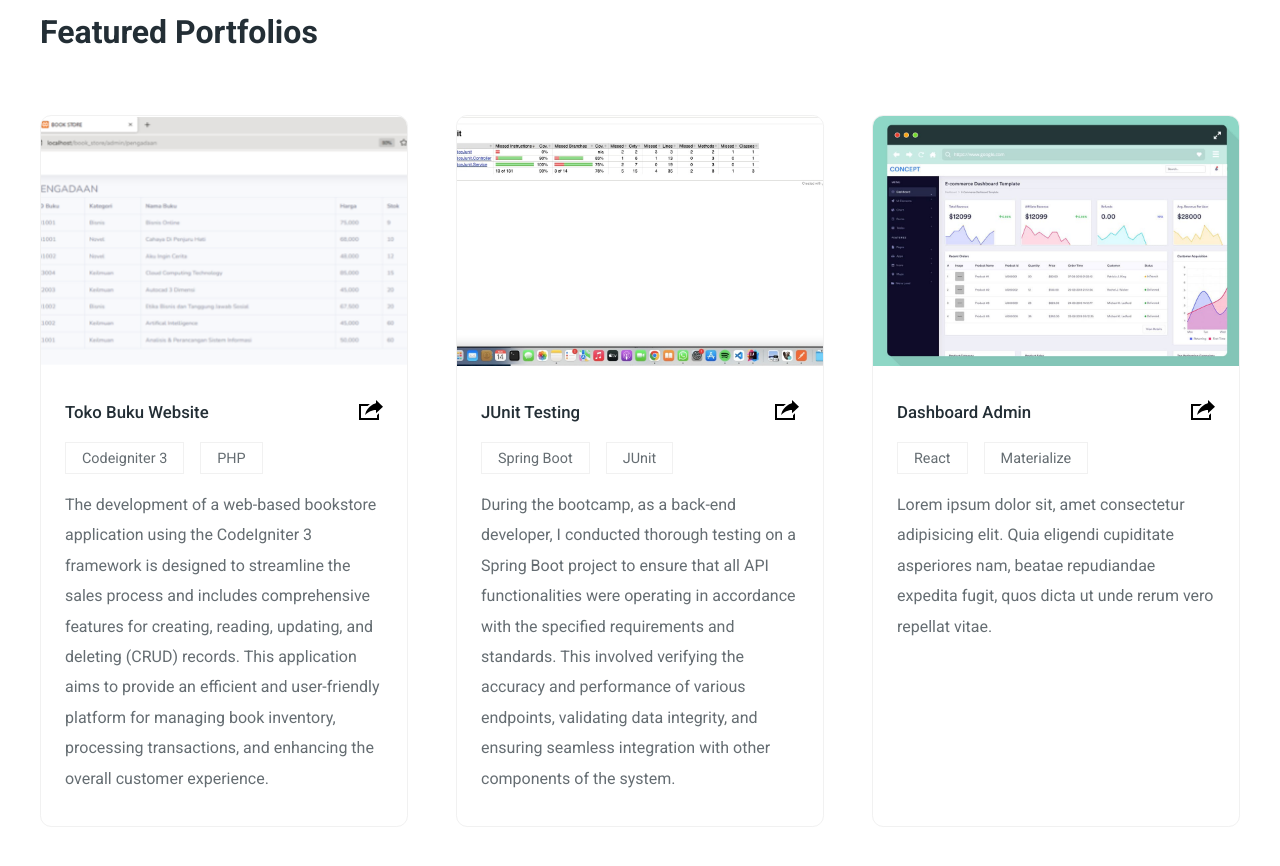
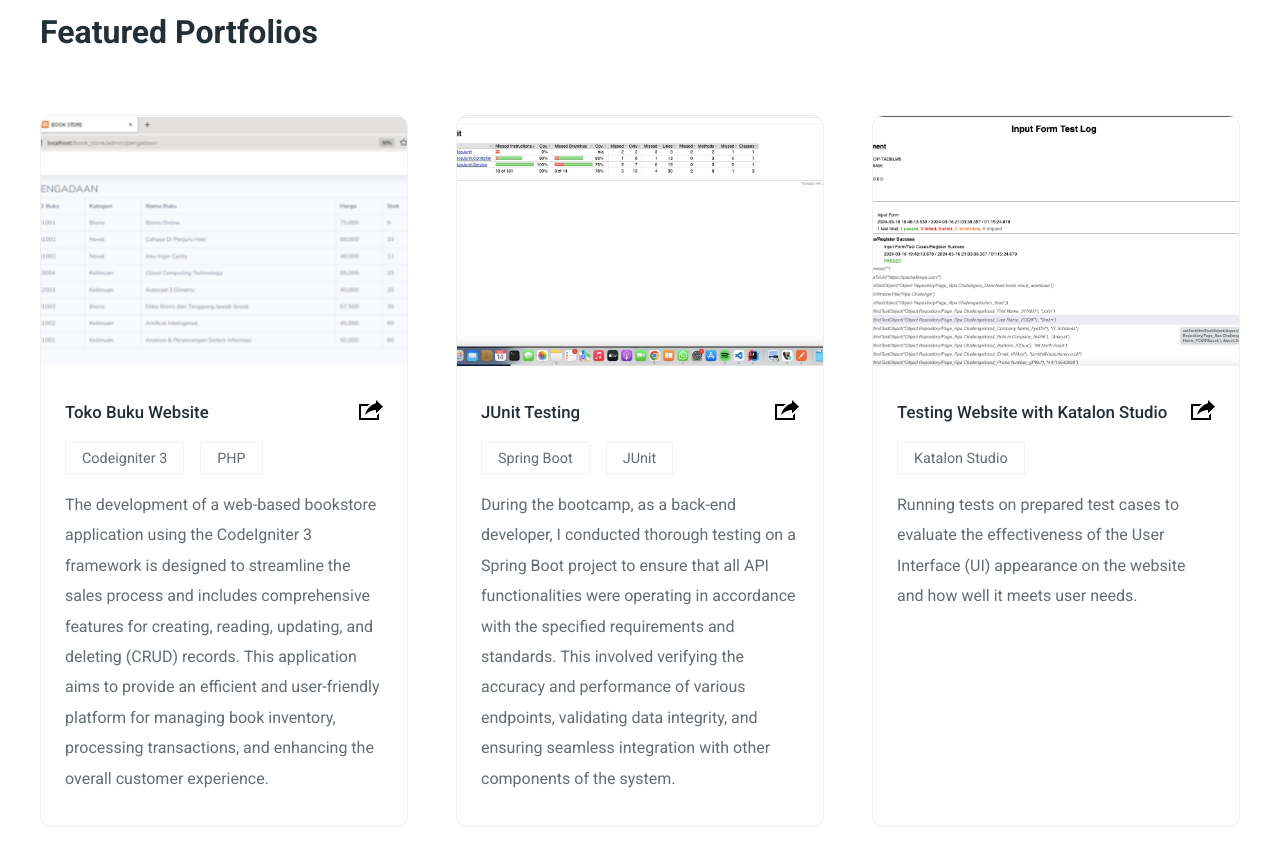
Before and after one commit to syarifhdy4/Portofolio-Web---Syarif-Hidayatullah, a plain HTML site: page index.html in a window 1280 px wide. Shown: the part 1591-2457 px from the top of the page. Drawn offline with Linux system fonts and the light colour scheme.

Commit message:
change photo images and edit their descriptions

```diff
--- a/index.html
+++ b/index.html
@@ -160,11 +160,11 @@
           <!-- Portfolio 3 -->
           <div class="portfolio">
             <div class="portfolio-cover">
-              <img src="./images/portfolios/portfolio-3.jpeg" alt="Portfolio 1" />
+              <img src="./images/portfolios/test case.png" alt="Portfolio 1" />
             </div>
             <div class="portfolio-info">
               <div class="portfolio-title">
-                <h4>Dashboard Admin</h4>
+                <h4>Testing Website with Katalon Studio</h4>
                 <a href="/" class="portfolio-link">
                   <svg xmlns="http://www.w3.org/2000/svg" width="24" height="24" viewBox="0 0 24 24">
                     <path d="M6 17c2.269-9.881 11-11.667 11-11.667v-3.333l7 6.637-7 6.696v-3.333s-6.17-.171-11 5zm12 .145v2.855h-16v-12h6.598c.768-.787 1.561-1.449 2.339-2h-10.937v16h20v-6.769l-2 1.914z" />
@@ -172,10 +172,9 @@
                 </a>
               </div>
               <div class="portfolio-tags">
-                <div>React</div>
-                <div>Materialize</div>
+                <div>Katalon Studio</div>
               </div>
-              <p>Lorem ipsum dolor sit, amet consectetur adipisicing elit. Quia eligendi cupiditate asperiores nam, beatae repudiandae expedita fugit, quos dicta ut unde rerum vero repellat vitae.</p>
+              <p>Running tests on prepared test cases to evaluate the effectiveness of the User Interface (UI) appearance on the website and how well it meets user needs.</p>
             </div>
           </div>
         </div>
```
Also changed, not shown: images/portfolios/portfolio-3.jpeg (deleted), images/portfolios/test case.png (added), 2 other files.
